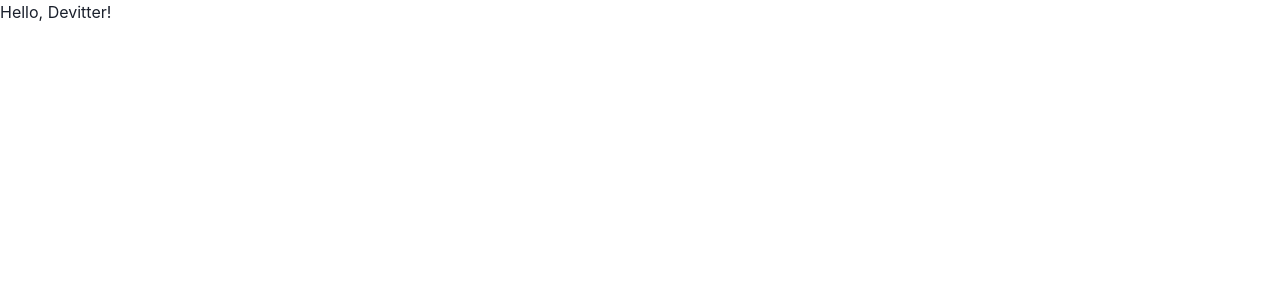
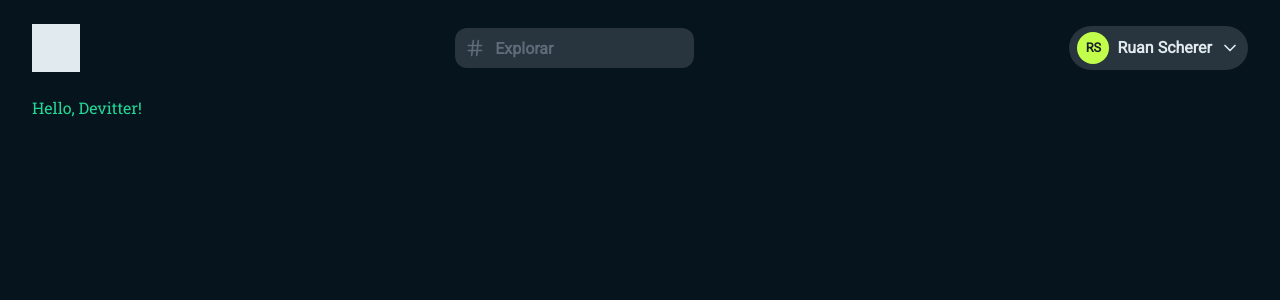
Before and after one commit to RuanScherer/devitter, a React (Vite) app in the folder frontend/: page / in a window 1280 px wide. Shown: the top 300 px of the page. Built offline with nearby package versions, Linux system fonts and the light colour scheme.

Commit message:
[WIP] feat: app header

```diff
--- a/frontend/package.json
+++ b/frontend/package.json
@@ -12,9 +12,12 @@
     "@chakra-ui/react": "^2.3.4",
     "@emotion/react": "^11.10.4",
     "@emotion/styled": "^11.10.4",
+    "@fontsource/roboto": "^4.5.8",
+    "@fontsource/roboto-slab": "^4.5.9",
     "framer-motion": "^7.3.6",
     "react": "^18.2.0",
     "react-dom": "^18.2.0",
+    "react-icons": "^4.4.0",
     "react-router-dom": "^6.4.1"
   },
   "devDependencies": {
--- a/frontend/src/App.tsx
+++ b/frontend/src/App.tsx
@@ -1,27 +1,23 @@
-import { ChakraProvider, extendTheme } from "@chakra-ui/react"
-import { createBrowserRouter, RouterProvider } from "react-router-dom"
-import { Home } from "./pages/Home"
-
-const colors = {
-  // define some colors
-}
-
-const theme = extendTheme({
-  colors
-})
-
-const router = createBrowserRouter([
-  {
-    path: "/",
-    element: <Home />,
-    // errorElement: <ErrorPage />
-  }
-])
+import { ChakraProvider, SimpleGrid } from "@chakra-ui/react"
+import "@fontsource/roboto"
+import "@fontsource/roboto-slab"
+import { RouterProvider } from "react-router-dom"
+import { Header } from "./components/Header"
+import { router } from "./router"
+import "./styles/global.css"
+import { theme } from "./styles/theme"
 
 function App() {
   return (
     <ChakraProvider theme={theme}>
-      <RouterProvider router={router} />
+      <SimpleGrid
+        maxWidth="1280"
+        paddingX={8}
+        marginX="auto"
+      >
+        <Header />
+        <RouterProvider router={router} />
+      </SimpleGrid>
     </ChakraProvider>
   )
 }
--- /dev/null
+++ b/frontend/src/components/Header/UserBadge/index.tsx
@@ -0,0 +1,53 @@
+import { Avatar, Flex, Heading, Menu, MenuButton, MenuItem, MenuList } from "@chakra-ui/react";
+import { FiChevronDown } from "react-icons/fi";
+import { colors } from "../../../styles/theme";
+
+export function UserBadge() {
+  return (
+    <Menu
+      placement="bottom-end"
+      closeOnBlur
+      closeOnSelect
+    >
+      <MenuButton
+        backgroundColor="gray.450"
+        borderRadius="full"
+        paddingX={2}
+        paddingY={1.5}
+      >
+        <Flex alignItems="center" gap={2}>
+          <Avatar
+            name="Ruan Scherer"
+            size="sm"
+            fontFamily="Roboto"
+            fontWeight="bold"
+          />
+          <Heading
+            color="white.700"
+            fontSize={16}
+            fontWeight="semibold"
+          >
+            Ruan Scherer
+          </Heading>
+
+          <FiChevronDown color={colors.white[700]} size={20} />
+        </Flex>
+      </MenuButton>
+
+      <MenuList
+        backgroundColor="gray.450"
+        borderColor="gray.450"
+        borderRadius={12}
+        color="white.700"
+        fontFamily="Roboto"
+      >
+        <MenuItem>
+          Meu perfil
+        </MenuItem>
+        <MenuItem>
+          Sair
+        </MenuItem>
+      </MenuList>
+    </Menu>
+  )
+}
--- /dev/null
+++ b/frontend/src/components/Header/index.tsx
@@ -0,0 +1,51 @@
+import { Box, Flex, Input, InputGroup, InputLeftElement } from "@chakra-ui/react";
+import { FiHash } from "react-icons/fi";
+import { colors } from "../../styles/theme";
+import { UserBadge } from "./UserBadge";
+
+export function Header() {
+  return (
+    <Flex
+      alignItems="center"
+      justifyContent="space-between"
+      paddingY={6}
+    >
+      <Box width={12} height={12} bgColor="white.700"></Box>
+
+      <Box
+        as="form"
+        backgroundColor="transparent"
+        border="none"
+        borderRadius={12}
+      >
+        <InputGroup>
+          <InputLeftElement>
+            <FiHash
+              color={colors.gray[400]}
+              size={20}
+            />
+          </InputLeftElement>
+          <Input
+            backgroundColor="gray.450"
+            border="none"
+            borderRadius={12}
+            fontFamily="Roboto"
+            color="gray.400"
+            placeholder="Explorar"
+            _placeholder={{
+              color: "gray.400",
+              fontWeight: "bold"
+            }}
+            _focus={{
+              boxShadow: "none",
+              border: "1px solid",
+              borderColor: "primary.900"
+            }}
+          />
+        </InputGroup>
+      </Box>
+
+      <UserBadge />
+    </Flex>
+  )
+}
--- a/frontend/src/pages/Home/index.tsx
+++ b/frontend/src/pages/Home/index.tsx
@@ -1,3 +1,5 @@
+import { Text } from "@chakra-ui/react";
+
 export function Home() {
-  return <h1>Hello, Devitter!</h1>
+  return <Text color="primary.900">Hello, Devitter!</Text>
 }
--- /dev/null
+++ b/frontend/src/router/index.tsx
@@ -0,0 +1,10 @@
+import { createBrowserRouter } from "react-router-dom";
+import { Home } from "../pages/Home";
+
+export const router = createBrowserRouter([
+  {
+    path: "/",
+    element: <Home />,
+    // errorElement: <ErrorPage />
+  }
+])
--- /dev/null
+++ b/frontend/src/styles/global.css
@@ -0,0 +1,3 @@
+:root, body {
+  background-color: #06141D !important;
+}
--- /dev/null
+++ b/frontend/src/styles/theme.ts
@@ -0,0 +1,30 @@
+import { extendTheme } from "@chakra-ui/react"
+
+export const colors = {
+  dark: {
+    500: "#1B2730",
+    900: "#06141D"
+  },
+  gray: {
+    150: "#C5D4E3",
+    400: "#5D6C78",
+    450: "#28343E",
+  },
+  white: {
+    700: "#E1EAEE",
+    800: "#F5FDFF"
+  },
+  primary: {
+    900: "#23D897"
+  }
+}
+
+const fonts = {
+  heading: `'Roboto', sans-serif`,
+  body: `'Roboto Slab', Arial`,
+}
+
+export const theme = extendTheme({
+  colors,
+  fonts
+})
```
Also changed, not shown: 1 other file (tests, documents, lock files or other folders).
